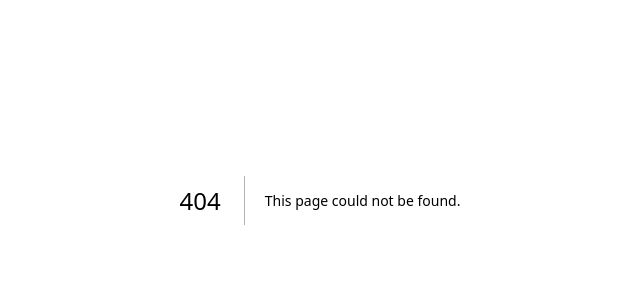
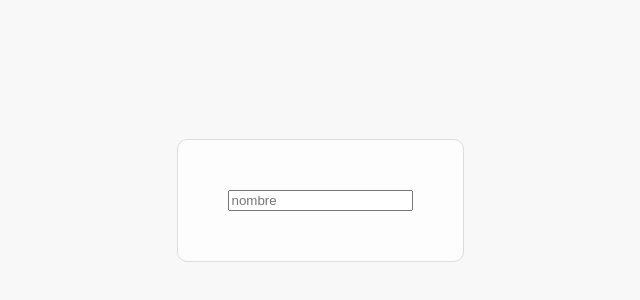
Before and after one commit to giraldeveloper/ph-front, a Next.js app: page /inmueble/create in a window 1280 px wide. Before the commit this address had no page. Shown: the part 200-500 px from the top of the page, without its empty margins (320-960 px from the left). Built offline with nearby package versions, Linux system fonts and the light colour scheme.

Commit message:
create table of inmueble

```diff
--- a/package.json
+++ b/package.json
@@ -15,6 +15,7 @@
     "@types/react-dom": "18.0.10",
     "eslint": "8.32.0",
     "eslint-config-next": "13.1.5",
+    "formik": "^2.2.9",
     "next": "13.1.5",
     "react": "18.2.0",
     "react-dom": "18.2.0",
--- /dev/null
+++ b/src/components/tables/TableInmueble/styles.ts
@@ -0,0 +1,24 @@
+import css from "styled-jsx/css";
+
+export default css`
+
+  table, tr{
+    border: 1px solid #ccc;
+    border-collapse: collapse;
+    text-align: center;
+    font-size: 18px
+  }
+
+  tr:nth-child(odd) {
+	  background: #f7f7f7;
+  }
+
+  tr:first-child{
+    background: #eee;
+    font-weight: 700;
+  }
+
+  td{
+    padding: 5px 10px;
+  }
+`
--- a/src/pages/index.tsx
+++ b/src/pages/index.tsx
@@ -1,6 +1,7 @@
 import Head from 'next/head'
+import Link from 'next/link'
 
-export default function Home() {
+export default function Home(): JSX.Element {
 
   return (
     <>
@@ -11,7 +12,7 @@ export default function Home() {
         <link rel="icon" href="/favicon.ico" />
       </Head>
       <main>
-
+        <Link href='/inmueble'>inmueble</Link>
       </main>
     </>
   )
--- /dev/null
+++ b/src/pages/inmueble/create/index.tsx
@@ -0,0 +1,33 @@
+import styles from "./styles";
+import Head from "next/head";
+import { Formik, Form, Field } from "formik";
+
+export default function Create(): JSX.Element {
+
+  const initialValuesForm = {
+    name: ""
+  }
+
+  const handleSubmitForm = () => {
+
+  }
+
+  return (
+    <>
+      <Head>
+        <title>admin - create inmueble</title>
+        <meta name="description" content="form to create a property" />
+      </Head>
+      <main>
+        <div className="page-content">
+          <Formik initialValues={initialValuesForm} onSubmit={handleSubmitForm}>
+            <Form>
+              <Field name="name" type="text" placeholder="nombre" />
+            </Form>
+          </Formik>
+        </div>
+      </main>
+      <style jsx>{styles}</style>
+    </>
+  )
+}
--- /dev/null
+++ b/src/pages/inmueble/create/styles.ts
@@ -0,0 +1,7 @@
+import css from "styled-jsx/css";
+
+export default css`
+
+
+
+`
--- a/src/styles/globals.css
+++ b/src/styles/globals.css
@@ -1,6 +1,25 @@
+:root {
+  --content-background: #fdfdfd;
+  --radius: 10px;
+}
+
 html,
 body {
   margin: 0;
   padding: 0;
   box-sizing: border-box;
+  background: #f8f8f8;
 }
+
+main {
+  display: grid;
+  min-height: 100vh;
+  place-items: center;
+}
+
+.page-content {
+  padding: 50px;
+  border: 1px solid #ddd;
+  border-radius: var(--radius);
+  background: var(--content-background);
+}
```
Also changed, not shown: src/components/tables/TableInmueble/index.tsx (added, +32 -0 lines), src/pages/inmueble/index.tsx (+8 -14 lines), src/pages/inmueble/styles.ts (renamed from src/pages/inmueble/style.ts, +1 -8 lines), src/services/inmueble.ts (+6 -2 lines).
